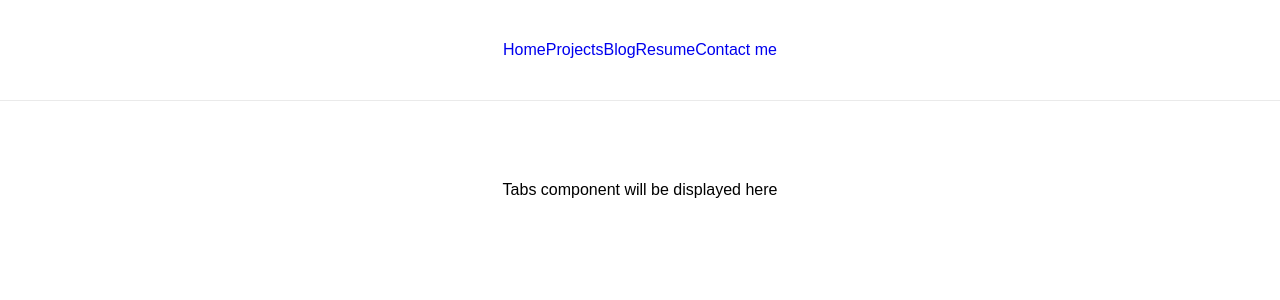
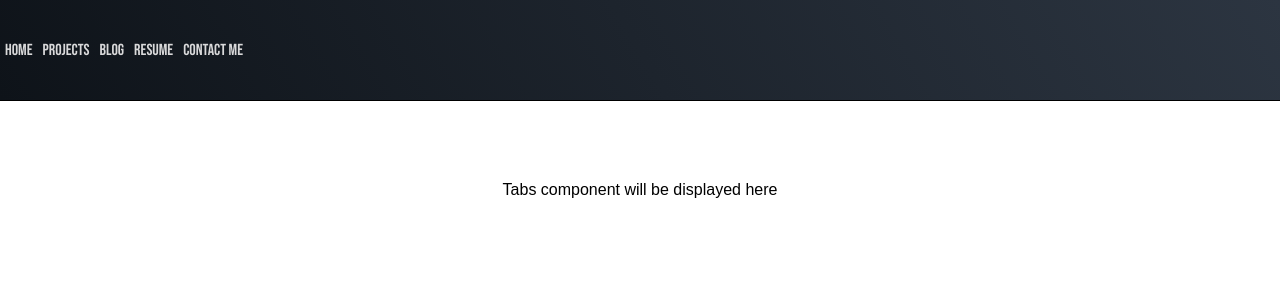
Before and after one commit to RaphaelChevallier/PersonalWebsite, a Next.js app in the folder personal-website/: page / in a window 1280 px wide. Shown: the top 300 px of the page. Built offline with nearby package versions, Linux system fonts and the light colour scheme.

Commit message:
formatting top bar

```diff
--- a/personal-website/layouts/index.tsx
+++ b/personal-website/layouts/index.tsx
@@ -22,21 +22,23 @@ const Layout = ({ children }) => {
         <link rel="icon" href="/interconnectivity.ico" />
       </Head>
         <div className={styles.header}>
+            <div className={styles.linkGroup}>
               <Link href="/">
-            <a>Home</a>
+              <a className={styles.link}>Home</a>
               </Link>
               <Link href="/projects">
-            <a>Projects</a>
+              <a className={styles.link}>Projects</a>
               </Link>
               <Link href="/blog">
-            <a>Blog</a>
+              <a className={styles.link}>Blog</a>
               </Link>
               <Link href="/resume">
-            <a>Resume</a>
+              <a className={styles.link}>Resume</a>
               </Link>
               <Link href="/contact">
-            <a>Contact me</a>
+              <a className={styles.link}>Contact me</a>
               </Link>
+            </div>
         </div>
         <div className={styles.main}>{children}</div>
     </React.Fragment>
--- a/personal-website/styles/Layouts.module.css
+++ b/personal-website/styles/Layouts.module.css
@@ -1,10 +1,26 @@
+@import url('https://fonts.googleapis.com/css2?family=Bebas+Neue&display=swap');
+
   .header {
     width: 100%;
     height: 100px;
-    border-bottom: 1px solid #eaeaea;
+    border-bottom: 1px solid;
+    background-image: linear-gradient(60deg,#0E1319, #2C3541 );
+    display: flex;
+    justify-content: space-between;
+    align-items: center;
+    font-family: 'Bebas Neue';
+  }
+
+  .linkGroup {
     display: flex;
     justify-content: center;
     align-items: center;
+    margin-right: 20px;
+  }
+
+  .link{
+    margin: 0 5px;
+    color: #D9D9DA;
   }
 
   .main {
```
Lines whose indentation alone changed are shown as unchanged.
